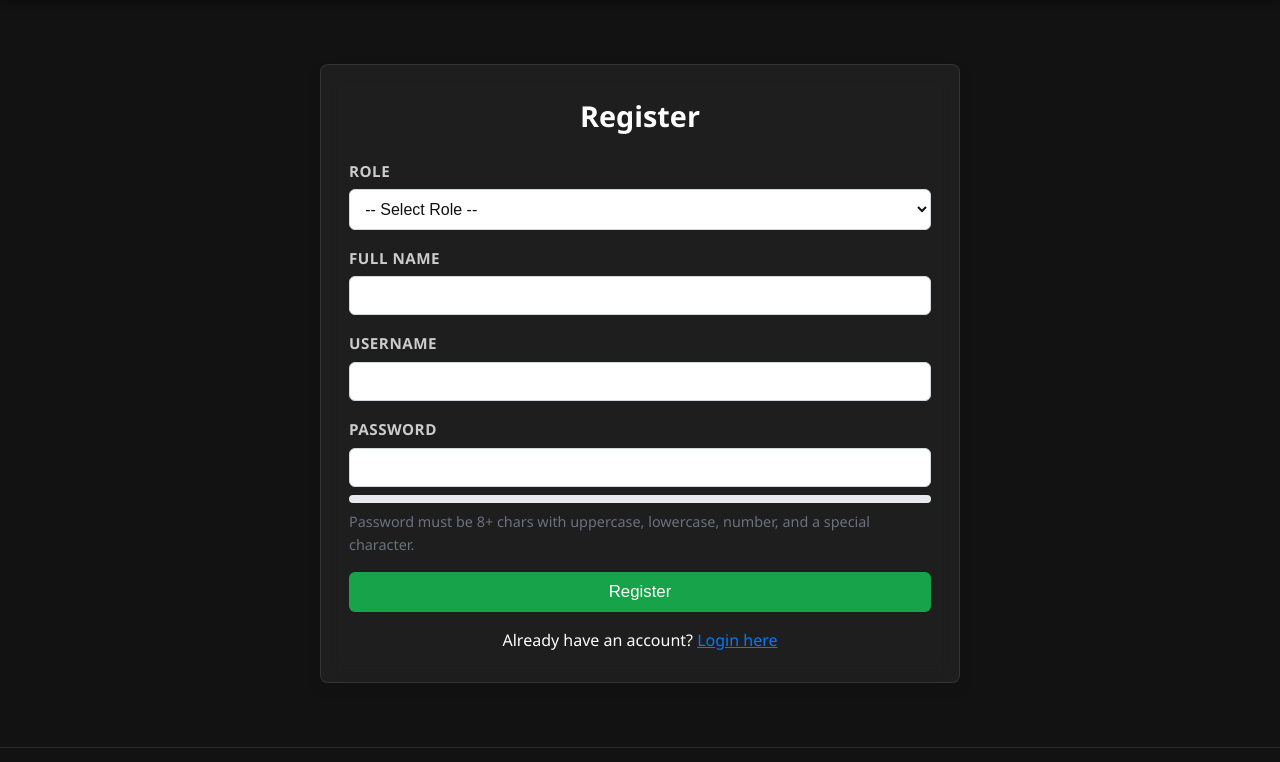
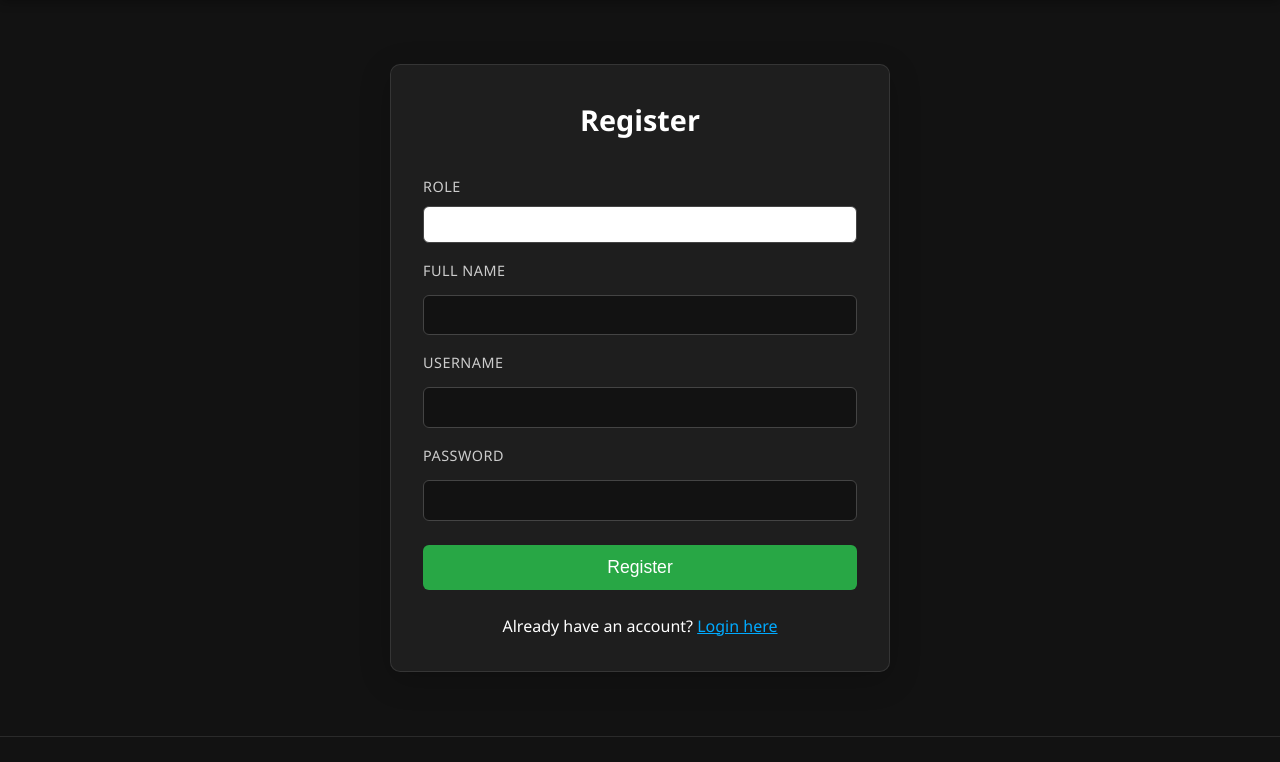
Before and after one commit to Purna7301/Diabetic-retinopathy-detection-app, a Flask app: template templates/register.html in a window 1280 px wide. Shown: the part 75-837 px from the top of the page. Run offline with Flask 3, Linux system fonts and the light colour scheme; the template is opened without the code that fills it, so the values that code supplies are empty.

Commit message:
changed UI

```diff
--- a/templates/register.html
+++ b/templates/register.html
@@ -1,142 +1,147 @@
 {% extends "base.html" %}
 
 {% block content %}
+
 <style>
-  .card {
-    background: var(--card-bg, #fff);
-    border-radius: 8px;
-    box-shadow: 0 6px 18px rgba(0,0,0,0.06);
-    padding: 1.75rem;
-  }
-  .form-group { margin-bottom: 1rem; }
-  label { display:block; margin-bottom: 0.4rem; font-weight:600; }
-  input[type="text"], input[type="password"], select {
-    width:100%;
-    padding: .6rem .7rem;
-    border-radius:6px;
-    border:1px solid #d0d7de;
-    box-sizing:border-box;
-    font-size:1rem;
-    background: var(--input-bg, #fff);
-    color: var(--input-color, #111);
+/* ===============================
+   FIX: Dropdown text visibility
+   =============================== */
+select, select option {
+    color: #0b0b0b !important;
+    background-color: #ffffff !important;
 }
 
-  /* Force visible colors for selects/options */
-  select, select option {
-    color: #111 !important;
-    background: #fff !important;
+/* When options are highlighted */
+select option:checked,
+select option:active,
+select option:hover,
+select option:focus {
+    color: #0b0b0b !important;
+    background-color: #dbeeff !important;
 }
 
-  .btn { padding:.65rem .9rem; border-radius:6px; border:none; cursor:pointer; }
-  .btn-success { background: #16a34a; color:#fff; }
+/* Closed select appearance */
+select {
+    background-color: #1e1e1e;
+    color: #ffffff !important;
+    border: 1px solid #444;
+    padding: 0.5rem;
+    border-radius: 6px;
+}
 
-  /* Password strength bar */
-  .pw-meter {
-    height: 8px;
+/* Focused select */
+select:focus {
+    outline: none;
+    border-color: #007bff;
+    background-color: #ffffff !important;
+    color: #0b0b0b !important;
+}
+
+/* Form styling */
+.card {
+    background: #1e1e1e;
+    padding: 2rem;
+    border-radius: 10px;
+    color: white;
+}
+
+input {
     width: 100%;
-    background: #e6e9ee;
+    padding: 0.65rem;
+    margin-top: 0.3rem;
     border-radius: 6px;
-    overflow:hidden;
-    margin-top: 0.5rem;
+    border: 1px solid #444;
+    background-color: #121212;
+    color: #ffffff;
 }
-  .pw-meter > i {
-    display:block;
-    height:100%;
-    width:0%;
-    transition: width 0.25s ease;
-    background: linear-gradient(90deg,#ef4444,#f59e0b,#10b981);
+
+input:focus {
+    outline: none;
+    border-color: #007bff;
 }
-  .pw-note { font-size: .9rem; color:#6b7280; margin-top: .4rem; }
+
+label {
+    margin-top: 1rem;
+    display: block;
+    font-size: 0.9rem;
+    color: #cccccc;
+}
+
+.btn-primary {
+    margin-top: 1.5rem;
+    padding: 0.75rem;
+    background-color: #28a745;
+    width: 100%;
+    border: none;
+    color: white;
+    font-size: 1.1rem;
+    border-radius: 6px;
+}
+
+.btn-primary:hover {
+    background-color: #218838;
+}
 </style>
 
-<div class="card" style="max-width: 640px; margin: 2rem auto;">
-    <h2 style="text-align: center; margin-bottom: 1.25rem;">Register</h2>
+<div class="card" style="max-width: 500px; margin: 2rem auto;">
+    <h2 style="text-align: center; margin-bottom: 2rem;">Register</h2>
 
-    <form method="POST" id="registerForm" novalidate>
-        <div class="form-group">
+    <form method="POST">
+
+        <!-- ROLE -->
         <label for="role">Role</label>
         <select id="role" name="role" required>
             <option value="">-- Select Role --</option>
             <option value="patient">Patient</option>
             <option value="doctor">Doctor</option>
         </select>
-        </div>
 
-        <div class="form-group">
+        <!-- NAME -->
         <label for="name">Full Name</label>
-            <input autocomplete="name" type="text" id="name" name="name" required>
-        </div>
+        <input type="text" id="name" name="name" required>
 
-        <div class="form-group">
+        <!-- USERNAME -->
         <label for="username">Username</label>
-            <input autocomplete="username" type="text" id="username" name="username" required>
-        </div>
+        <input type="text" id="username" name="username" required>
 
-        <div class="form-group">
+        <!-- PASSWORD -->
         <label for="password">Password</label>
-            <!-- pattern enforces: min 8 chars, upper, lower, digit, special -->
         <input
-                autocomplete="new-password"
             type="password"
             id="password"
             name="password"
             required
-                pattern="(?=.*[a-z])(?=.*[A-Z])(?=.*\d)(?=.*[@$!%*?&])[A-Za-z\d@$!%*?&]{8,}"
-                title="Password must be at least 8 characters, include uppercase and lowercase letters, a number, and a special character."
+            pattern="(?=.*[a-z])(?=.*[A-Z])(?=.*\d)(?=.*[@$!%*?&]).{8,}"
+            title="Password must contain at least 8 characters, including uppercase, lowercase, number, and special character."
         >
-            <div class="pw-meter" aria-hidden="true"><i id="pwbar"></i></div>
-            <div class="pw-note" id="pwNote">Password must be 8+ chars with uppercase, lowercase, number, and a special character.</div>
-        </div>
 
-        <button type="submit" class="btn btn-success" style="width: 100%; font-size: 1.05rem;">Register</button>
+        <button type="submit" class="btn-primary">Register</button>
     </form>
 
-    <p style="text-align: center; margin-top: 1rem;">
-        Already have an account? <a href="/login" style="color: var(--primary, #2563eb);">Login here</a>
+    <p style="text-align: center; margin-top: 1.5rem;">
+        Already have an account?
+        <a href="/login" style="color: #00aaff;">Login here</a>
     </p>
 </div>
 
+<!-- JS fallback to ensure dropdown readability -->
 <script>
-  // Password strength indicator (client-side visual)
-  const pw = document.getElementById('password');
-  const bar = document.getElementById('pwbar');
-  const note = document.getElementById('pwNote');
-  function scorePassword(s) {
-    let score = 0;
-    if (!s) return score;
-    if (s.length >= 8) score++;
-    if (/[A-Z]/.test(s)) score++;
-    if (/[a-z]/.test(s)) score++;
-    if (/\d/.test(s)) score++;
-    if (/[@$!%*?&]/.test(s)) score++;
-    return score; // 0-5
-  }
-  pw.addEventListener('input', () => {
-    const s = pw.value;
-    const sc = scorePassword(s);
-    const pct = Math.round((sc / 5) * 100);
-    bar.style.width = pct + '%';
-    if (sc <= 2) {
-      bar.style.background = 'linear-gradient(90deg,#ef4444,#f97316)'; // red/orange
-      note.textContent = 'Weak — try adding uppercase, numbers and a special character.';
-    } else if (sc === 3 || sc === 4) {
-      bar.style.background = 'linear-gradient(90deg,#f59e0b,#fbbf24)'; // yellow-ish
-      note.textContent = 'Fair — include more variety for stronger password.';
-    } else {
-      bar.style.background = 'linear-gradient(90deg,#10b981,#059669)'; // green
-      note.textContent = 'Strong password.';
-    }
+function enforceSelectColors(id) {
+    const el = document.getElementById(id);
+    if (!el) return;
+
+    el.addEventListener('mousedown', () => {
+        el.style.backgroundColor = "#ffffff";
+        el.style.color = "#0b0b0b";
     });
 
-  // Prevent form submission if password doesn't satisfy pattern
-  document.getElementById('registerForm').addEventListener('submit', (e) => {
-    const pwInput = pw.value;
-    const pattern = new RegExp(pw.getAttribute('pattern'));
-    if (!pattern.test(pwInput)) {
-      e.preventDefault();
-      alert('Password must be at least 8 characters and include uppercase, lowercase, number and special character.');
-      pw.focus();
+    el.addEventListener('blur', () => {
+        el.style.backgroundColor = "#1e1e1e";
+        el.style.color = "#ffffff";
+    });
 }
-  });
+
+enforceSelectColors('role');
 </script>
+
 {% endblock %}
```
Lines whose indentation alone changed are shown as unchanged.
